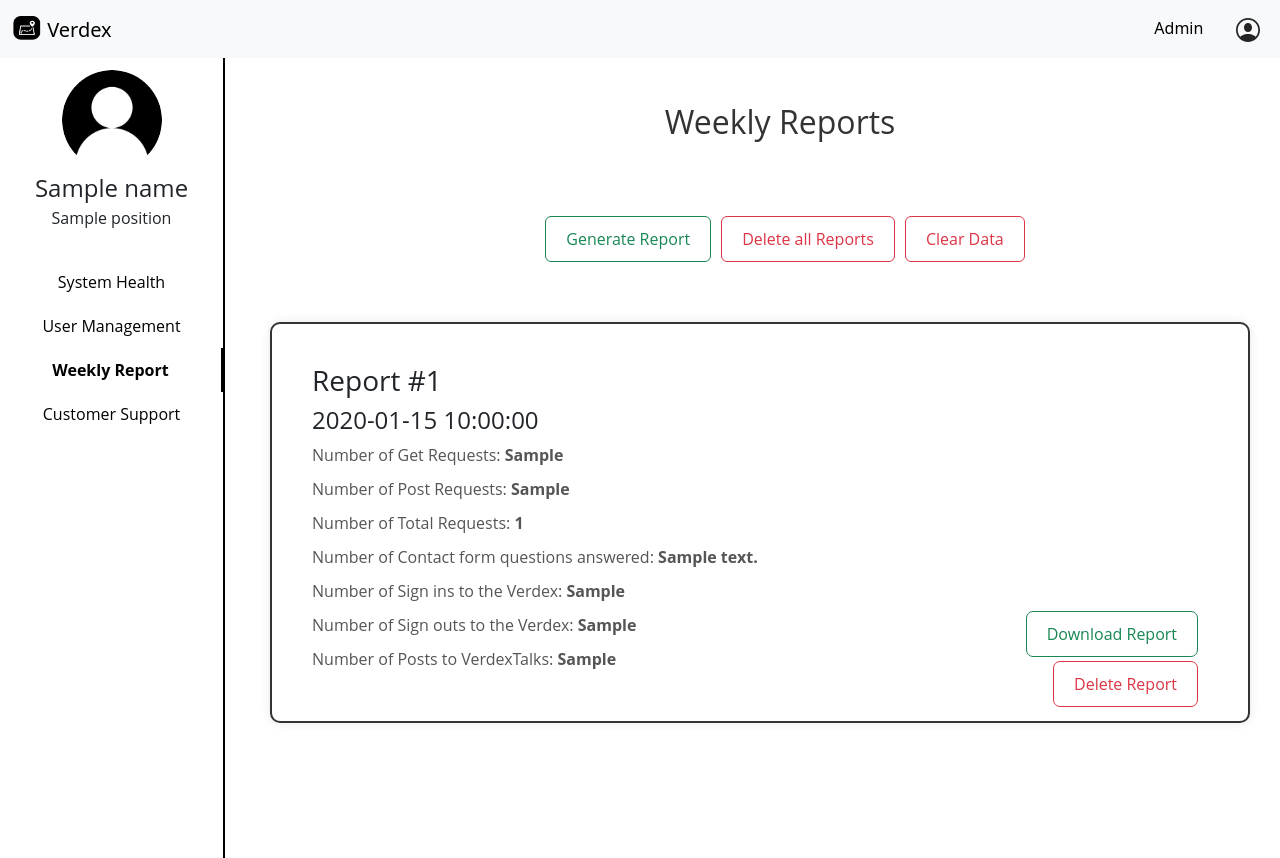
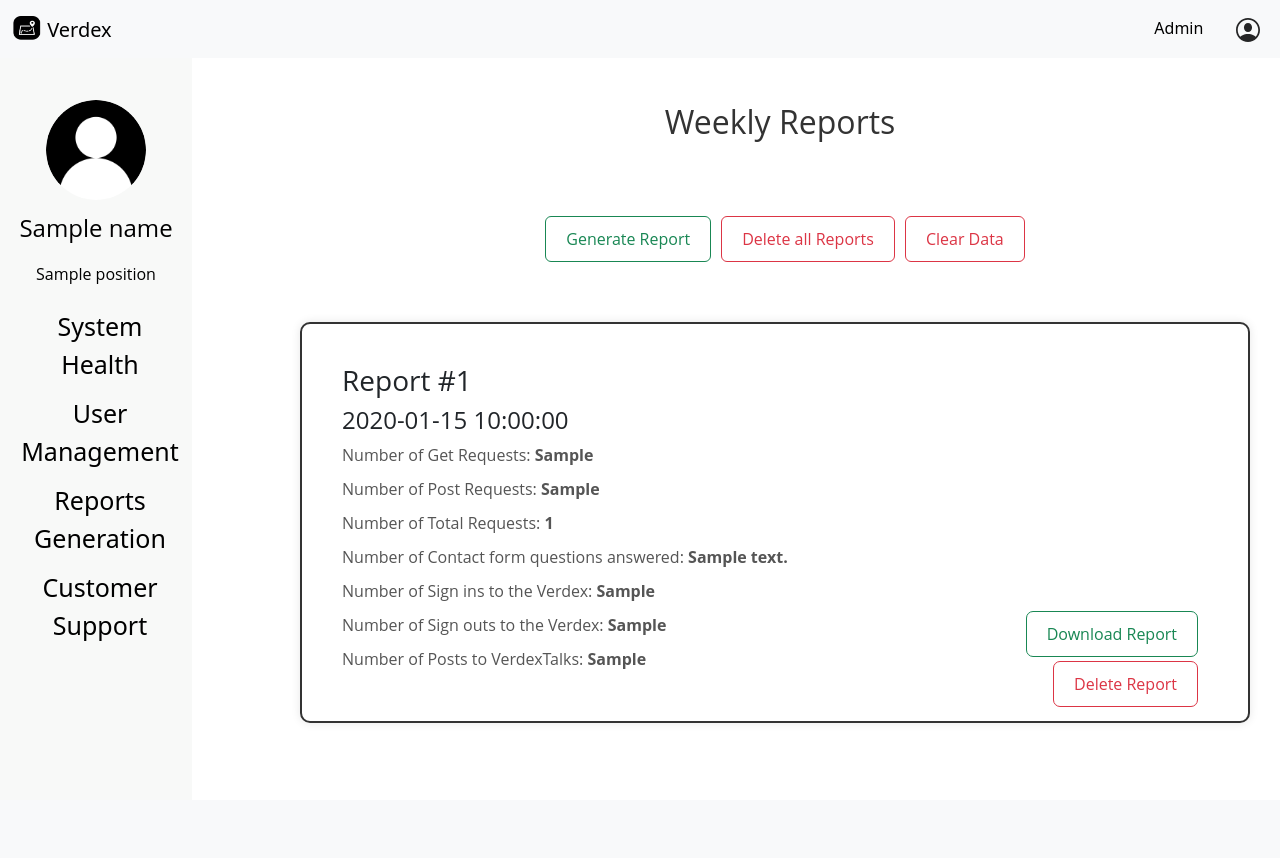
Before and after one commit to Verdex-Project/Verdex, a Flask app: template templates/admin/report.html in a window 1280 px wide. After the commit the page ends 723 px from the top, so only its background shows below. Run offline with Flask 3, Linux system fonts and the light colour scheme; the visitor is signed in with stand-in values (Sample User, id 1); the template is opened without the code that fills it: most values are stand-ins (such as "Sample title", 1, 10 or a date in 2020).

Commit message:
Changed sidebar to working condition

```diff
--- a/static/admin.css
+++ b/static/admin.css
@@ -1,40 +1,65 @@
 /* styles.css */
-
+.navbar.navbar-expand-lg.bg-body-tertiary {
+    z-index: 1;
+}
 * {
     margin: 0;
     padding: 0;
-    box-sizing: border-box;
-}
-
-html, body {
-    height: 100%;
 }
 
 body {
     background: white;
 }
 
-.wrapper {
+.sidenav {
     height: 100%;
+    width: 15%;
+    position: fixed;
+    /* z-index: 1; */
+    top: 0;
+    left: 0;
+    background-color: #f8f9f8;
+    overflow: hidden;
+    padding-top: 100px;
 }
 
-.sidebar {
-    box-sizing: border-box;
-    background: white;
-    width: 225px;
-    height: 120%;
-    margin-top: -58px;
-    padding-top: 70px;
-    transition: all 0.5s ease;
-    border-right: 2px solid black;
-    position: fixed;
-    overflow: hidden;
-    z-index: -1;
-    font-family: 'Open Sans', sans-serif;
+.sidenav a {
+    padding: 6px 8px 6px 16px;
+    text-decoration: none;
+    font-size: 25px;
+    color: black;
+    display: block;
+    text-align: center;
 }
 
-.wrapper .sidebar .profile {
-    margin-bottom: 30px;
+.sidenav a:hover {
+    color: black;
+    border-right: 2px solid black;
+}
+.sidenav a.active {
+    color: black;
+    border-right: 2px solid black;
+}
+.main {
+    margin-left: 160px; /* Same as the width of the sidenav */
+    font-size: 28px; /* Increased text to enable scrolling */
+    padding: 0px 10px;
+}
+
+@media screen and (max-height: 450px) {
+    .sidenav {padding-top: 15px;}
+    .sidenav a {font-size: 18px;}
+}
+.sidenav img{
+      width: 100px;
+      height: 100px;
+      border-radius: 50%;
+      display:flex;
+      margin-left: auto;
+      margin-right: auto;
+}
+.sidenav p{
+      color: black;
       text-align: center;
 }
 .admin-name{
@@ -45,70 +70,22 @@ body {
 .admin-position{
       font-size:16px;
       font-family: 'Open Sans', sans-serif;
-
-}
-.wrapper .sidebar .profile img {
-    display: block;
-    width: 100px;
-    height: 100px;
-    border-radius: 50%;
-    margin: 0 auto;
-    align-items: center;
-}
-
-.wrapper .sidebar .profile h3 {
-    color: black;
-    margin: 10px 0 5px;
-    text-align: center;
-    font-family: 'Open Sans', sans-serif;
-}
-.wrapper .sidebar .profile p {
-    color: black;
-    font-size: 14px;
-    text-align: center;
-    font-family: 'Open Sans', sans-serif;
-}
-.wrapper .sidebar ul{
-    padding-left:0px;
-    font-family: 'Open Sans', sans-serif;
-}
-.wrapper .sidebar ul li a {
-    display: block;
-    padding-top: 10px;
-    padding-bottom: 10px;
-    color: black;
-    font-size: 16px;
-    text-align: center;
-    text-decoration:none;
-    font-family: 'Open Sans', sans-serif;
-}
-
-.wrapper .sidebar ul li a:hover,
-.wrapper .sidebar ul li a.active {
-    color: black;
-    font-weight: bold;
-    background: white;
-    border-right: 2px solid black;
-}
-
-.wrapper .sidebar ul li a:hover:before,
-.wrapper .sidebar ul li a.active:before {
-    display: block;
 }
 
 .content {
     margin-left:250px;
-    margin-top:-100vh;
     font-family: 'Open Sans', sans-serif;
 }
 .content h2{
     z-index:-1;
 }
+
 .report{
     margin-top:40px;
     margin-left:50px;
     font-family: 'Open Sans', sans-serif;
 }
+
 .report-container {
     border: 2px solid #333;
     border-radius: 10px;
@@ -118,7 +95,6 @@ body {
     padding: 40px;
     background-color: #fff;
     box-shadow: 0 0 10px rgba(0, 0, 0, 0.1);
-    margin-left:-30px;
     justify-content: center;
     width: auto;
     font-family: 'Open Sans', sans-serif;
@@ -204,14 +180,13 @@ body {
     border-radius: 10px;
     margin-bottom: 10px;
     margin-right:30px;
-    padding: 40px;
+    padding: 35px;
     background-color: #fff;
     box-shadow: 0 0 10px rgba(0, 0, 0, 0.1);
-    margin-left:-30px;
     justify-content: center;
-    width: 65%;
+    width: 70%;
     margin-left:250px;
-    margin-top:-95vh;
+    margin-top:20px;
     font-family: 'Open Sans', sans-serif;
 }
 .user-container h1{
@@ -240,6 +215,7 @@ body {
     margin-left:20px;
 }
 #back-button{
-    margin-top:-200vh;
     margin-left: 250px;
+    margin-bottom:20px;
+    margin-top:10px;
 }
--- a/templates/admin/report.html
+++ b/templates/admin/report.html
@@ -58,38 +58,6 @@
 {% endblock %}
 
 {% block body %}
-<div class="wrapper">
-    <div class="sidebar">
-        <div class="profile">
-            <img class='profile' src="/static/Images/user.png" alt="">
-            <span class="admin-name">{{ name }}</span>
-            <br>
-            <span class="admin-position">{{ position }}</span>
-        </div>
-        <ul>
-            <li>
-                <a href="/admin">
-                    <span class="item">System Health</span>
-                </a>
-            </li>
-            <li>
-                <a href="/admin/user_management" >
-                    <span class="item">User Management</span>
-                </a>
-            </li>
-            <li>
-                <a href="/admin/report" class="active">
-                    <span class="item">Weekly Report</span>
-                </a>
-            </li>
-            <li>
-                <a href="/admin/customer_support">
-                    <span class="item">Customer Support</span>
-                </a>
-            </li>
-        </ul>
-    </div>
-</div>
 <div class="content">
     <div class="report">
         <h2 class="generated-reports-header">Weekly Reports</h2>
--- a/templates/includes/_adminNavbar.html
+++ b/templates/includes/_adminNavbar.html
@@ -1,4 +1,4 @@
-<nav class="navbar navbar-expand-lg bg-body-tertiary" >
+<nav class="navbar navbar-expand-lg bg-body-tertiary">
     <div class="container-fluid">
         <a class="navbar-brand mb-0 h1 mt-10" href="/admin">
             <img src="/assets/logo?type=icon" alt="Logo" width="30" height="24" class="d-inline-block align-text-top">
@@ -23,3 +23,12 @@
         </div>
     </div>
 </nav>
+<div class="sidenav">
+    <img src="/static/Images/user.png" alt="">
+    <p class="admin-name">{{ name }}</p>
+    <p class="admin-position">{{ position }}</p>
+    <a href="/admin">System Health</a>
+    <a href="/admin/user_management">User Management</a>
+    <a href="/admin/report">Reports Generation</a>
+    <a href="/admin/customer_support">Customer Support</a>
+</div>
```
Also changed, not shown: admin/home.py (+27 -0 lines), templates/admin/edit_user.html (+70 -33 lines), templates/admin/reply.html (+1 -32 lines), templates/admin/system_health.html (+1 -32 lines), templates/admin/user_management.html (+1 -33 lines). Lines whose indentation alone changed are shown as unchanged.
